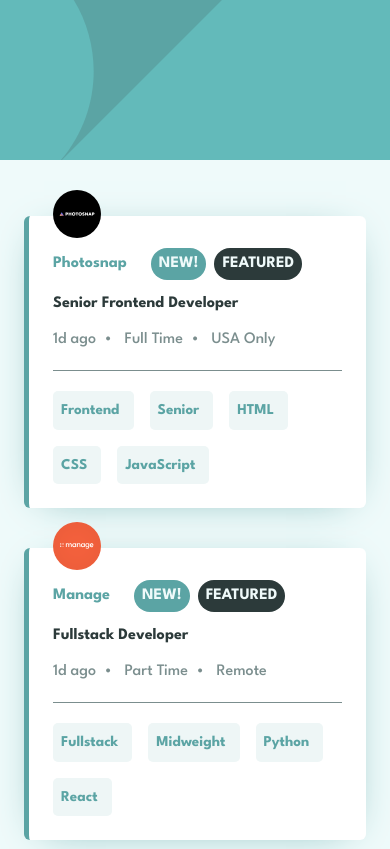
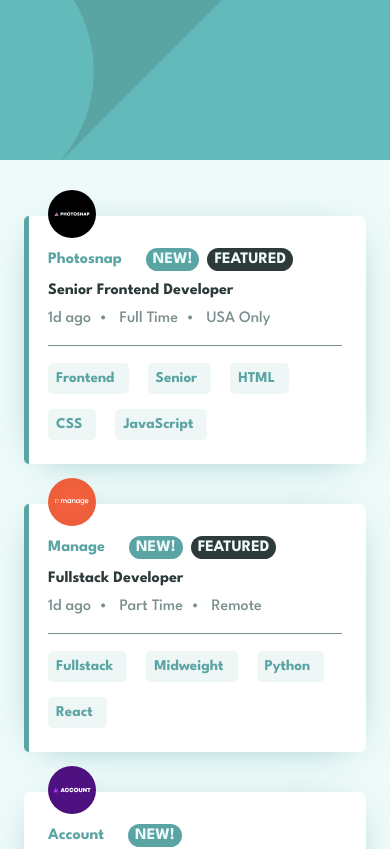
Before and after one commit to D-KILLJOY/static-job-listing-react, a React (Vite) app: page / in a window 390 px wide. Shown: the top 849 px of the page. Built offline with nearby package versions, Linux system fonts and the light colour scheme.

Commit message:
fixed responsive design

```diff
--- a/src/App.tsx
+++ b/src/App.tsx
@@ -43,7 +43,7 @@
 
     return (
         <>
-            <header className="bg-[url(../public/images/bg-header-mobile.svg)] bg-center bg-cover w-full bg-c-green-400 h-40"></header>
+            <header className="bg-[url(../public/images/bg-header-mobile.svg)] bg-center bg-cover w-full bg-c-green-400 h-40 md:bg-[url(../public/images/bg-header-desktop.svg)]"></header>
 
             <main className="bg-c-green-50 flow-root pt-8">
                 <div
@@ -82,36 +82,37 @@
                         {filteredJobs.map((job) => (
                             <li
                                 key={job.company}
-                                className={` border-l-5  ${job.featured ? "border-l-c-green-400" : "border-l-white"} rounded-md min-h-14 relative pt-8 px-6 pb-6 bg-white flex flex-col  gap-5 w-full max-w-275 shadow-c-shadow `}
+                                className={`${job.featured ? "before:content-[''] before:absolute before:bg-c-green-400 before:inset-0 before:h-full before:w-1.25 before:rounded-l-[0.3125rem] " : ""}  rounded-md min-h-14 relative pt-8 px-6 pb-6 bg-white flex flex-col  gap-4.25 w-full max-w-275 shadow-c-shadow md:py-8.25 md:pe-11  md:ps-10 md:gap-7.5 md:rounded-[0.5625rem] lg:flex-row lg:justify-between lg:items-center`}
                             >
-                                <div>
-                                    <div className="w-12 h-12 absolute -top-6.5">
+                                <div className="md:flex md:gap-6 items-center">
+                                    <div className="w-12 h-auto absolute -top-6.5 md:relative md:inset-0 md:w-22">
                                         <img
                                             src={job.logo}
                                             alt={`company logo of ${job.company}`}
                                         />
                                     </div>
-                                    <div className="flex items-center gap-6 mb-3">
-                                        <p className="font-bold text-c-green-400 ">
+                                    <article className="flex flex-col gap-3 md:gap-1.75">
+                                        <div className="flex items-center gap-6 leading-none md:gap-4">
+                                            <p className="font-bold text-c-green-400 md:text-lg ">
                                                 {job.company}
                                             </p>
-                                        <div className="flex gap-2 uppercase font-bold text-c-green-50">
+                                            <div className="flex gap-2 uppercase font-bold text-c-green-50 ">
                                                 {job.new && (
-                                                <p className="bg-c-green-400 flex items-center p-1 px-2 rounded-full">
+                                                    <p className="bg-c-green-400 flex items-center p-1 px-1.75 pb-0.75 rounded-full ">
                                                         new!
                                                     </p>
                                                 )}
                                                 {job.featured && (
-                                                <p className="bg-c-green-900 flex items-center py-1 px-2 rounded-full">
+                                                    <p className="bg-c-green-900 flex items-center py-1 p-1 px-1.75 pb-0.75 rounded-full">
                                                         featured
                                                     </p>
                                                 )}
                                             </div>
                                         </div>
-                                    <h2 className="font-bold text-c-green-900 mb-3">
+                                        <h2 className="font-bold text-c-green-900 md:text-[1.375rem] leading-none">
                                             {job.position}
                                         </h2>
-                                    <div className="flex text-c-gray-400 font-medium text-base gap-1 border-b pb-4.5 border-b-c-gray-400">
+                                        <div className="flex text-c-gray-400 font-medium text-base leading-none gap-1 border-b pb-4.5 border-b-c-gray-400 md:text-[1.15rem] md:border-0 md:pb-0">
                                             <p className="after:content-['•'] after:mx-2 ">
                                                 {job.postedAt}
                                             </p>
@@ -120,17 +121,18 @@
                                             </p>
                                             <p>{job.location}</p>
                                         </div>
+                                    </article>
                                 </div>
-                                <div className="flex flex-wrap gap-4">
+                                <div className="flex flex-wrap gap-y-3.75 gap-x-4.75 md:gap-x-6.75 leading-none">
                                     <span
-                                        className="py-2 ps-2 pe-3.5 text-c-green-400 font-bold text-[0.9375rem] rounded-[0.3125rem]  bg-c-green-150 hover:text-c-green-50 hover:bg-c-green-400 cursor-pointer"
+                                        className="py-2 ps-2 pe-3.5 text-c-green-400 font-bold text-[0.9375rem]  rounded-[0.3125rem] bg-c-green-150 hover:text-c-green-50 hover:bg-c-green-400 cursor-pointer md:p-1.25"
                                         onClick={() => addFilter(job.role)}
                                     >
                                         {job.role}
                                     </span>
 
                                     <span
-                                        className="py-2 ps-2 pe-3.5 text-c-green-400 font-bold text-[0.9375rem] rounded-[0.3125rem]  bg-c-green-150 hover:text-c-green-50 hover:bg-c-green-400 cursor-pointer"
+                                        className="py-2 ps-2 pe-3.5 text-c-green-400 font-bold text-[0.9375rem] rounded-[0.3125rem]  bg-c-green-150 hover:text-c-green-50 hover:bg-c-green-400 cursor-pointer md:p-1.25"
                                         onClick={() => addFilter(job.level)}
                                     >
                                         {job.level}
@@ -139,7 +141,7 @@
                                     {job.languages.map((lang: string) => (
                                         <span
                                             key={lang}
-                                            className="py-2 ps-2 pe-3.5 text-c-green-400 font-bold text-[0.9375rem] rounded-[0.3125rem]  bg-c-green-150 hover:text-c-green-50 hover:bg-c-green-400 cursor-pointer"
+                                            className="py-2 ps-2 pe-3.5 text-c-green-400 font-bold text-[0.9375rem] rounded-[0.3125rem]  bg-c-green-150 hover:text-c-green-50 hover:bg-c-green-400 cursor-pointer md:p-1.25"
                                             onClick={() => addFilter(lang)}
                                         >
                                             {lang}
```
Lines whose indentation alone changed are shown as unchanged.
